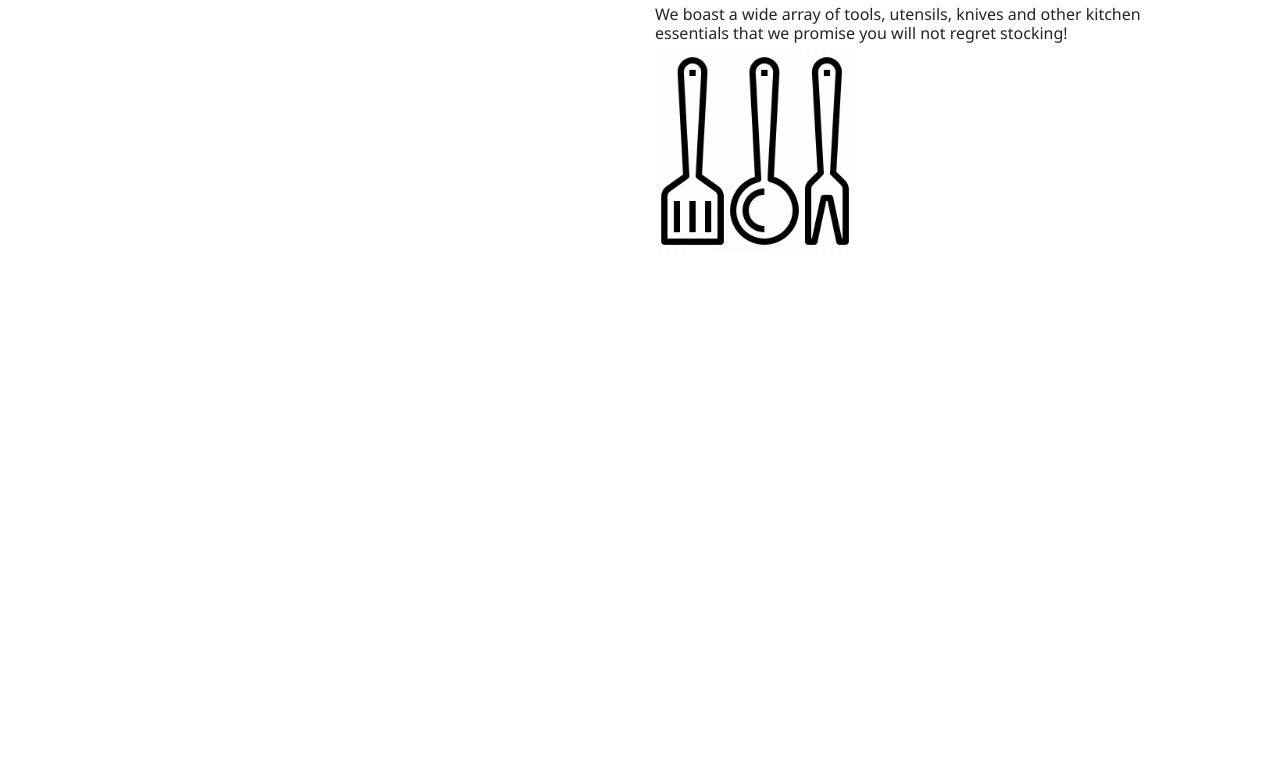
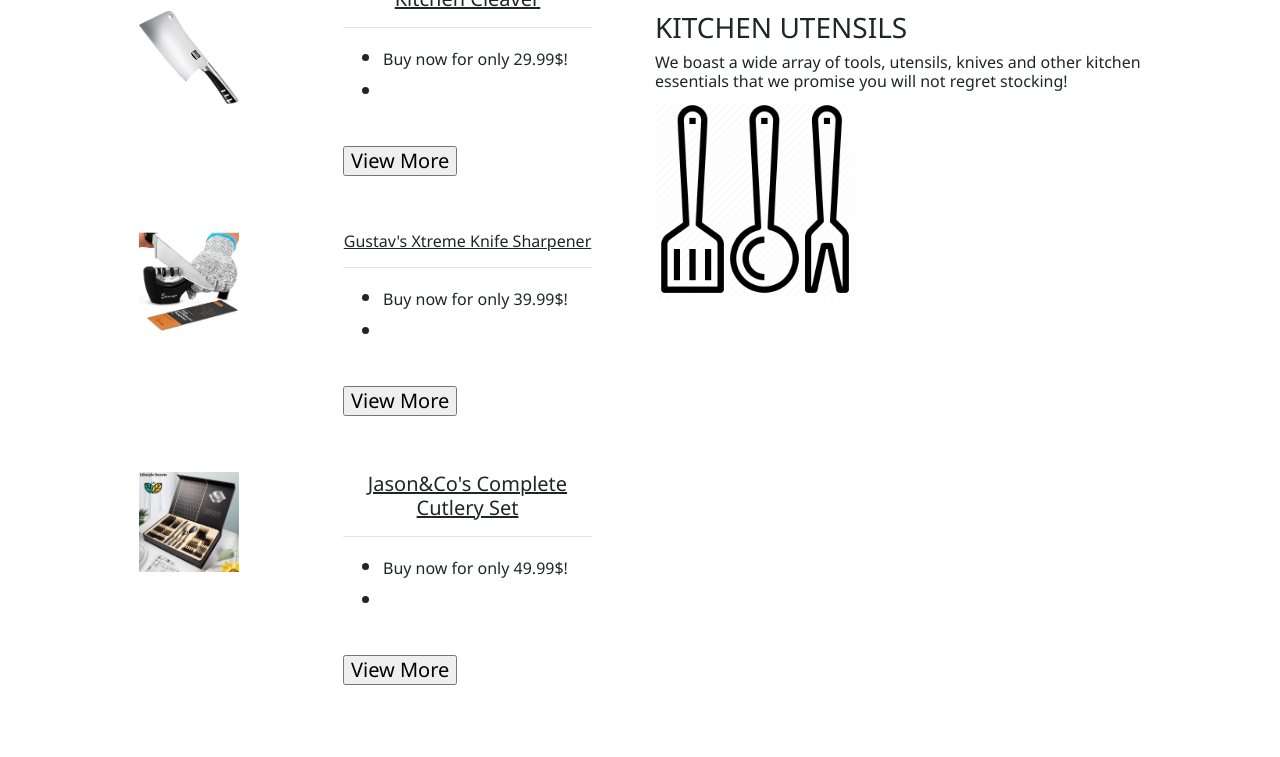
Before and after one commit to ernestliang/WebFundamentals-Project-1, a website: page category.html in a window 1280 px wide. Shown: the part 149-906 px from the top of the page. Before the commit the page ends 800 px from the top, so only its background shows below. Drawn offline with nearby package versions, Linux system fonts and the light colour scheme.

Commit message:
Category Link

```diff
--- a/category.html
+++ b/category.html
@@ -51,18 +51,66 @@
         </nav>
 
         <div class="container-fluid animate__animated animate_backInRight p-5">
-            <div class="row">
+            <div class="row pt-5">
                 <div class="col">
                     <!-- First Column, Filled with 3 Products -->
                     <div class="row">
                         <div class="col">
                             <!-- First Product -->
                             <div class="row">
-                                <div class="col">
-                                    INSERT PICTURE HERE
+                                <div class="col pt-5">
+                                    <img src="images/Cate-Product-Cleaver.jpg" width="100px" height="auto" class="img-fluid mx-auto d-block">
                                 </div>
                                 <div class="col">
-                                    <h2>Insert</h2>
+                                    <h5 class="text-center"><u>Shimasei Stainless-Steel Kitchen Cleaver</u></h5>
+                                    <hr/>
+                                    <ul class="pb-3">
+                                        <li class="text-left">
+                                            <h6>Buy now for only 29.99$!</h6>
+                                        </li>
+                                        <li class="text-left">
+                                            <h6></h6>
+                                        </li>
+                                    </ul>
+                                    <h5><input type="button" value="View More"></h5>
+                                </div>
+                            </div>
+                            <!-- Second Product -->
+                            <div class="row">
+                                <div class="col pt-5">
+                                    <img src="images/Cate-Product-Sharpener.jpg" width="100px" height="auto" class="img-fluid mx-auto d-block">
+                                </div>
+                                <div class="col pt-5">
+                                    <h6 class="text-center"><u>Gustav's Xtreme Knife Sharpener</u></h6>
+                                    <hr/>
+                                    <ul class="pb-3">
+                                        <li class="text-left">
+                                            <h6>Buy now for only 39.99$!</h6>
+                                        </li>
+                                        <li class="text-left">
+                                            <h6></h6>
+                                        </li>
+                                    </ul>
+                                    <h5><input type="button" value="View More"></h5>
+                                </div>
+                            </div>
+                            <!-- Third Product -->
+                            <div class="row">
+                                <div class="col pt-5">
+                                    <img src="images/Cate-Product-Cutlery-Set.png" width="100px" height="auto" class="img-fluid mx-auto d-block">
+                                </div>
+                                <div class="col pt-5">
+                                    <h5 class="text-center"><u>Jason&Co's Complete Cutlery Set</u></h5>
+                                    <hr/>
+                                    <ul class="pb-3">
+                                        <li class="text-left">
+                                            <h6>Buy now for only 49.99$!</h6>
+                                        </li>
+                                        <li class="text-left">
+                                            <h6></h6>
+                                        </li>
+                                    </ul>
+                                    <h5><input type="button" value="View More"></h5>
                                 </div>
                             </div>
                         </div>
```
Also changed, not shown: images/Cate-Product-Cleaver.jpg (added), images/Cate-Product-Cutlery-Set.png (added), images/Cate-Product-Sharpener.jpg (added), images/Utensil Product Set.jfif (added).
